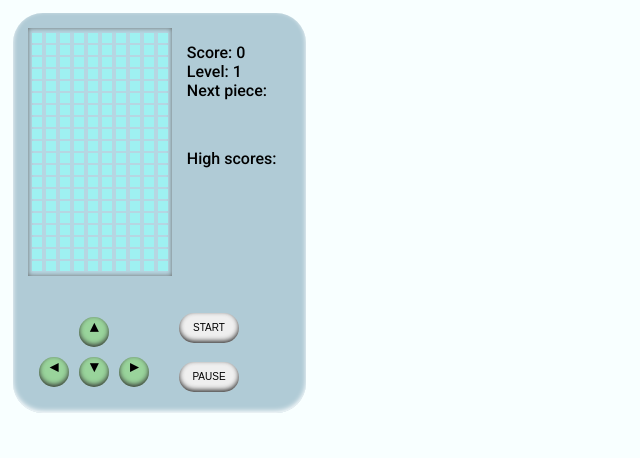
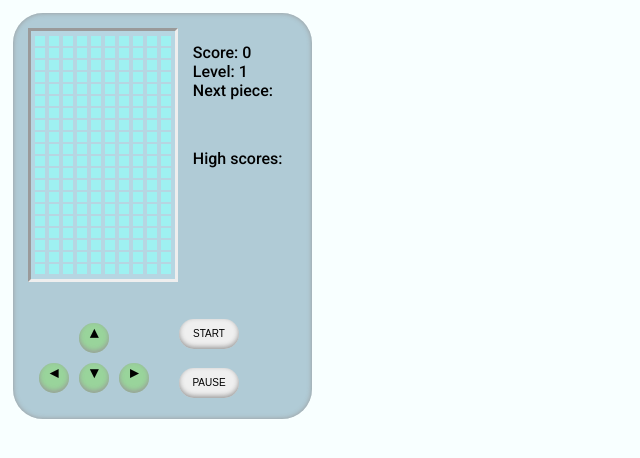
Before and after one commit to Steftones/Tetris, a plain HTML site: page index.html in a window 1280 px wide. Shown: the whole page, without its empty margins (0-640 px from the left). Drawn offline with Linux system fonts and the light colour scheme.

Commit message:
style changes

```diff
--- a/style.css
+++ b/style.css
@@ -19,9 +19,9 @@
   margin: 5px;
   border: none;
   border-radius: 30px;
-  -webkit-box-shadow: inset 0px -2px 5px rgb(255, 255, 255);
-  -moz-box-shadow: inset 0px -2px 5px rgb(255, 255, 255);
-  box-shadow: inset 0px -2px 5px rgb(255, 255, 255);
+  -webkit-box-shadow: inset 0px 0px 5px rgb(255, 255, 255);
+  -moz-box-shadow: inset 0px 0px 5px rgb(255, 255, 255);
+  box-shadow: inset 0px 0px 5px rgb(153, 153, 153);
 }
 
 #board-container {
@@ -32,9 +32,7 @@
 #the-board {
   background-color: rgb(182, 214, 226);
   padding: 0px 4px 8px 4px;
-  -webkit-box-shadow: inset 0px 0px 5px rgb(107, 107, 107);
-  -moz-box-shadow: inset 0px 0px 5px rgb(107, 107, 107);
-  box-shadow: inset 0px 0px 5px rgb(107, 107, 107);
+  border-style: inset;
 }
 
 .inputdiv {
@@ -105,9 +103,9 @@
 }
 
 .button {
-  -webkit-box-shadow: inset 0px -2px 5px #333;
-  -moz-box-shadow: inset 0px -2px 5px #333;
-  box-shadow: inset 0px -2px 5px #333;
+  -webkit-box-shadow: inset 0px -2px 5px rgb(153, 153, 153);
+  -moz-box-shadow: inset 0px -2px 5px rgb(153, 153, 153);
+  box-shadow: inset 0px -2px 5px rgb(153, 153, 153);
   border: none;
 }
 
```
Also changed, not shown: js/index.js (+0 -10 lines).
